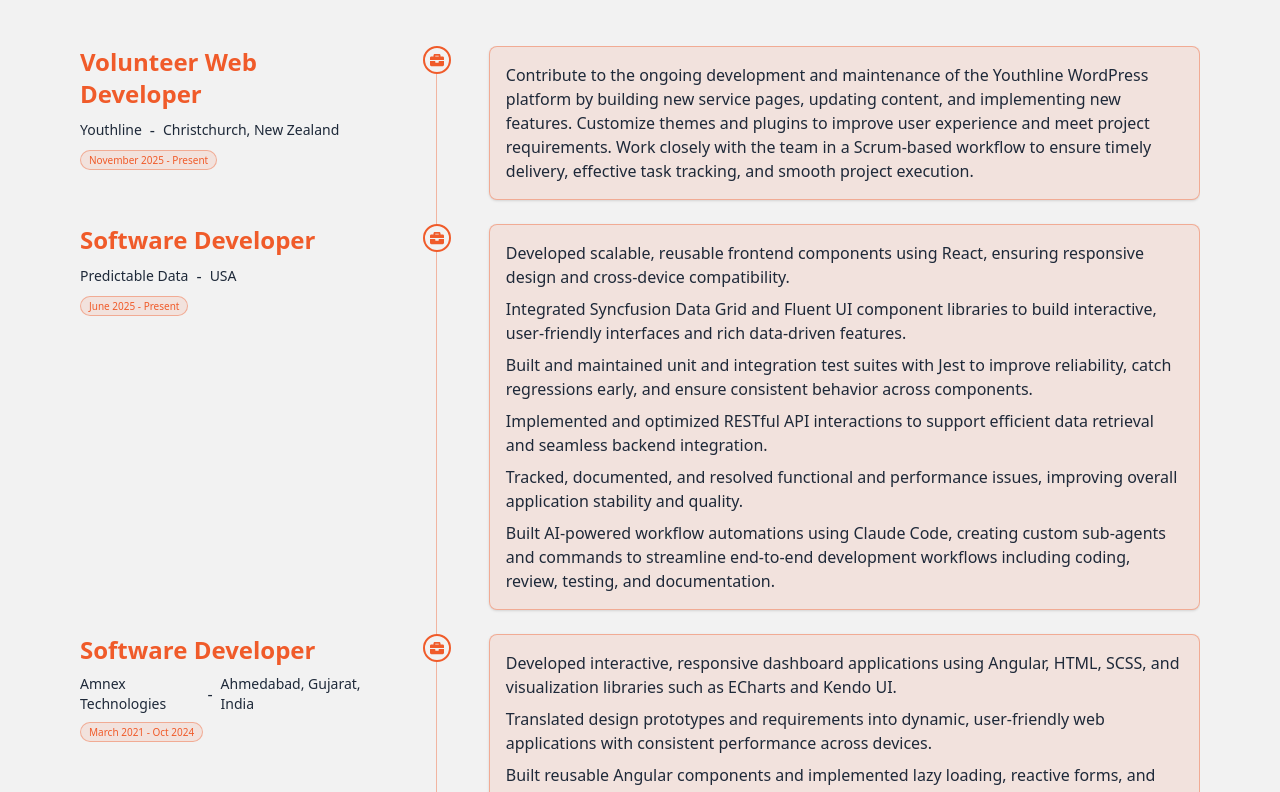
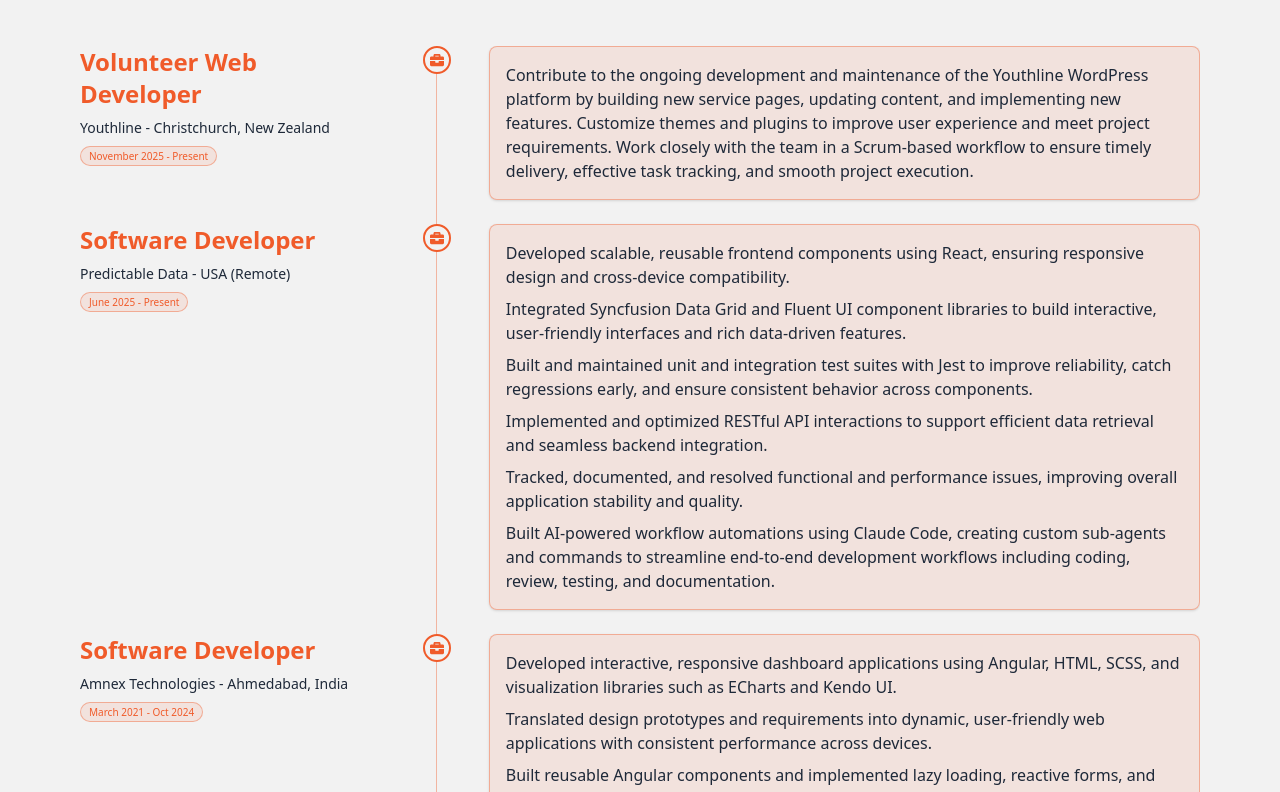
Before and after one commit to KinjalHirapara/portfolio, a React (Vite) app: page / in a window 1280 px wide. Shown: the part 1668-2460 px from the top of the page. Built offline with nearby package versions, Linux system fonts and the light colour scheme.

Commit message:
updated experience left section design.

```diff
--- a/src/components/Experience.tsx
+++ b/src/components/Experience.tsx
@@ -50,22 +50,17 @@ const Experience: React.FC = () => {
                       {exp.title}
                     </h3>
                   )}
-                  {exp.company && (
+                  {(exp.company || exp.city) && (
                     <p className="text-sm font-medium text-primary truncate">
-                      {exp.company}
+                      {[exp.company, exp.city].filter(Boolean).join(" - ")}
                     </p>
                   )}
-                  {exp.city && (
-                    <p className="text-gray-600 dark:text-gray-400 text-sm truncate">
-                      {exp.city}
-                    </p>
+                  {exp.duration && (
+                    <span className="mt-1 inline-flex text-[10px] leading-none px-2 py-1 rounded-full border whitespace-nowrap border-primary/40 bg-primary/10 text-primary">
+                      {exp.duration}
+                    </span>
                   )}
                 </div>
-                {exp.duration && (
-                  <span className="text-[10px] leading-none px-2 py-1 rounded-full border whitespace-nowrap border-primary/40 bg-primary/10 text-primary">
-                    {exp.duration}
-                  </span>
-                )}
               </div>
               <ul className="space-y-2 text-base">
                 {exp.responsibilities.map((item, idx) => (
@@ -111,17 +106,9 @@ const Experience: React.FC = () => {
                           </div>
                         )}
                       </div>
-                      {exp.company && (
-                        <div className="flex gap-2 items-center">
-                          <div className="text-sm font-medium text-dark dark:text-textLight">
-                            {exp.company}
-                          </div>
-                          <div>-</div>
-                          {exp.city && (
-                            <div className="text-sm font-medium text-dark dark:text-textLight">
-                              {exp.city}
-                            </div>
-                          )}
+                      {(exp.company || exp.city) && (
+                        <div className="text-sm font-medium text-dark dark:text-textLight">
+                          {[exp.company, exp.city].filter(Boolean).join(" - ")}
                         </div>
                       )}
                       {exp.duration && (
--- a/src/constants/index.tsx
+++ b/src/constants/index.tsx
@@ -152,7 +152,7 @@ export const experiences = [
   {
     title: "Software Developer",
     company: "Predictable Data",
-    city: "USA",
+    city: "USA (Remote)",
     duration: "June 2025 - Present",
     responsibilities: [
       "Developed scalable, reusable frontend components using React, ensuring responsive design and cross-device compatibility.",
@@ -166,7 +166,7 @@ export const experiences = [
   {
     title: "Software Developer",
     company: "Amnex Technologies",
-    city: "Ahmedabad, Gujarat, India",
+    city: "Ahmedabad, India",
     duration: "March 2021 - Oct 2024",
     responsibilities: [
       "Developed interactive, responsive dashboard applications using Angular, HTML, SCSS, and visualization libraries such as ECharts and Kendo UI.",
@@ -180,7 +180,7 @@ export const experiences = [
   {
     title: "Front End Developer",
     company: "Timeloop Technologies",
-    city: "Anand, Gujarat, India",
+    city: "Anand, India",
     duration: "June 2018 - Feb 2021",
     responsibilities: [
       "Started as a Junior Frontend Developer, building interactive and responsive web applications using HTML, CSS and JavaScript, focusing on clean, maintainable code and smooth API-based data handling.",
```
